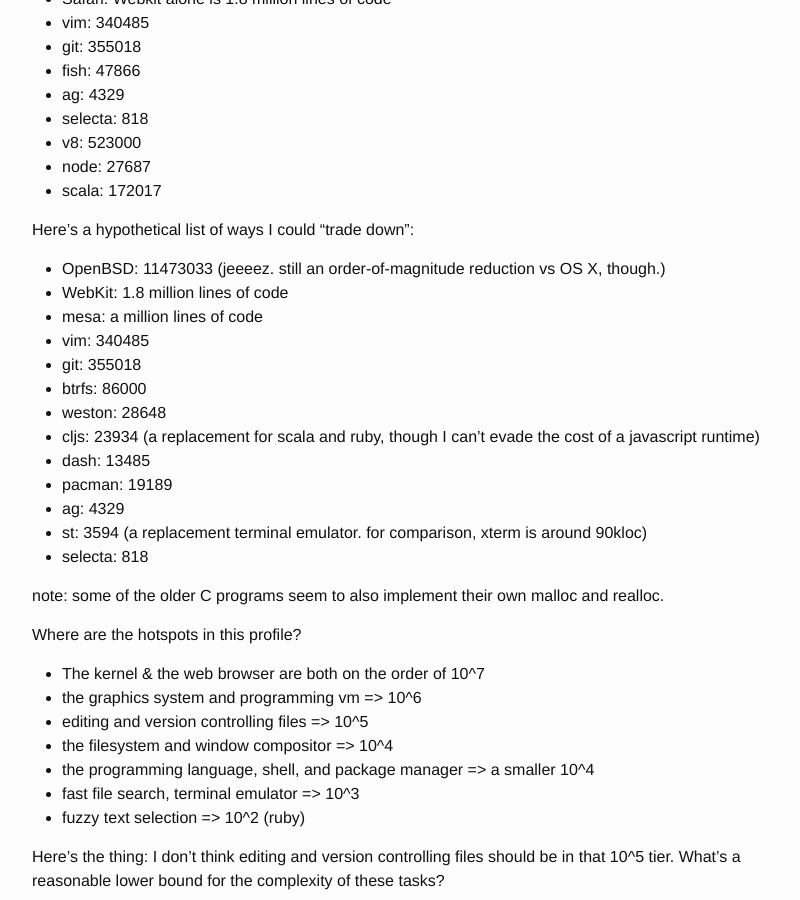
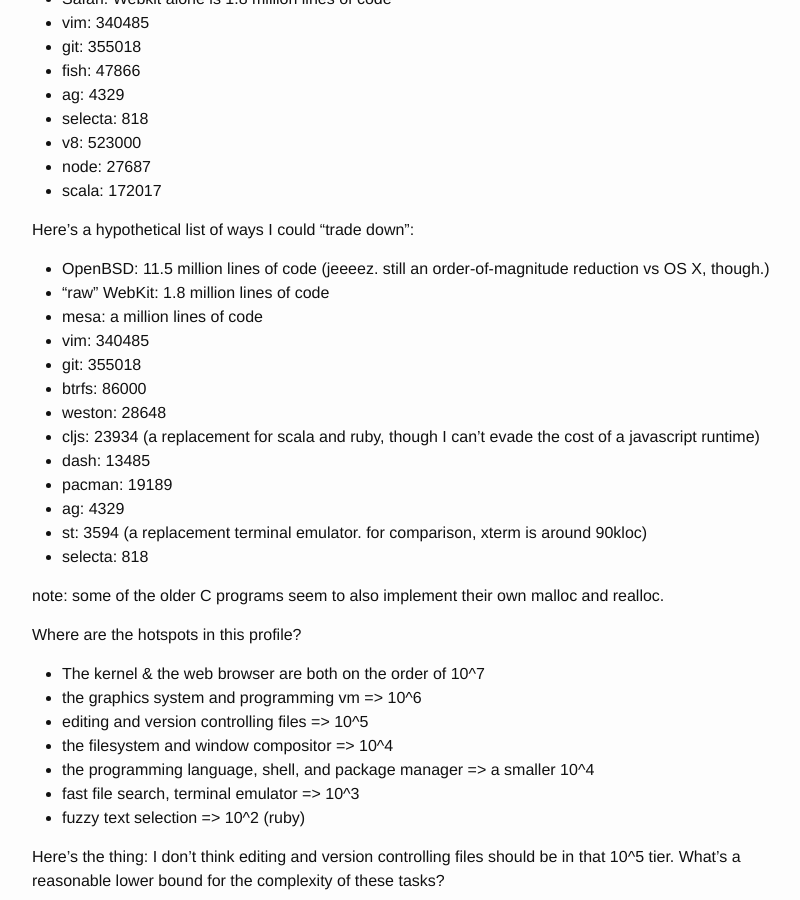
Before and after one commit to stijlist/stijlist.github.io, a Jekyll site: the page built from _posts/2016-09-26-complexity-hotspots.md, in a window 1280 px wide and 900 px high, scrolled down 1116 px. Shown: the whole window, without its empty margins (238-1038 px from the left). Built offline with Jekyll 4.4.1, drawn with Linux system fonts in a browser that asks for light colours.

Commit message:
More readable line count for OpenBSD

```diff
--- a/_posts/2016-09-26-complexity-hotspots.md
+++ b/_posts/2016-09-26-complexity-hotspots.md
@@ -66,8 +66,8 @@
 
 Here's a hypothetical list of ways I could "trade down":
 
-- OpenBSD: 11473033 (jeeeez. still an order-of-magnitude reduction vs OS X, though.)
-- WebKit: 1.8 million lines of code
+- OpenBSD: 11.5 million lines of code (jeeeez. still an order-of-magnitude reduction vs OS X, though.)
+- "raw" WebKit: 1.8 million lines of code
 - mesa: a million lines of code
 - vim: 340485
 - git: 355018
```
